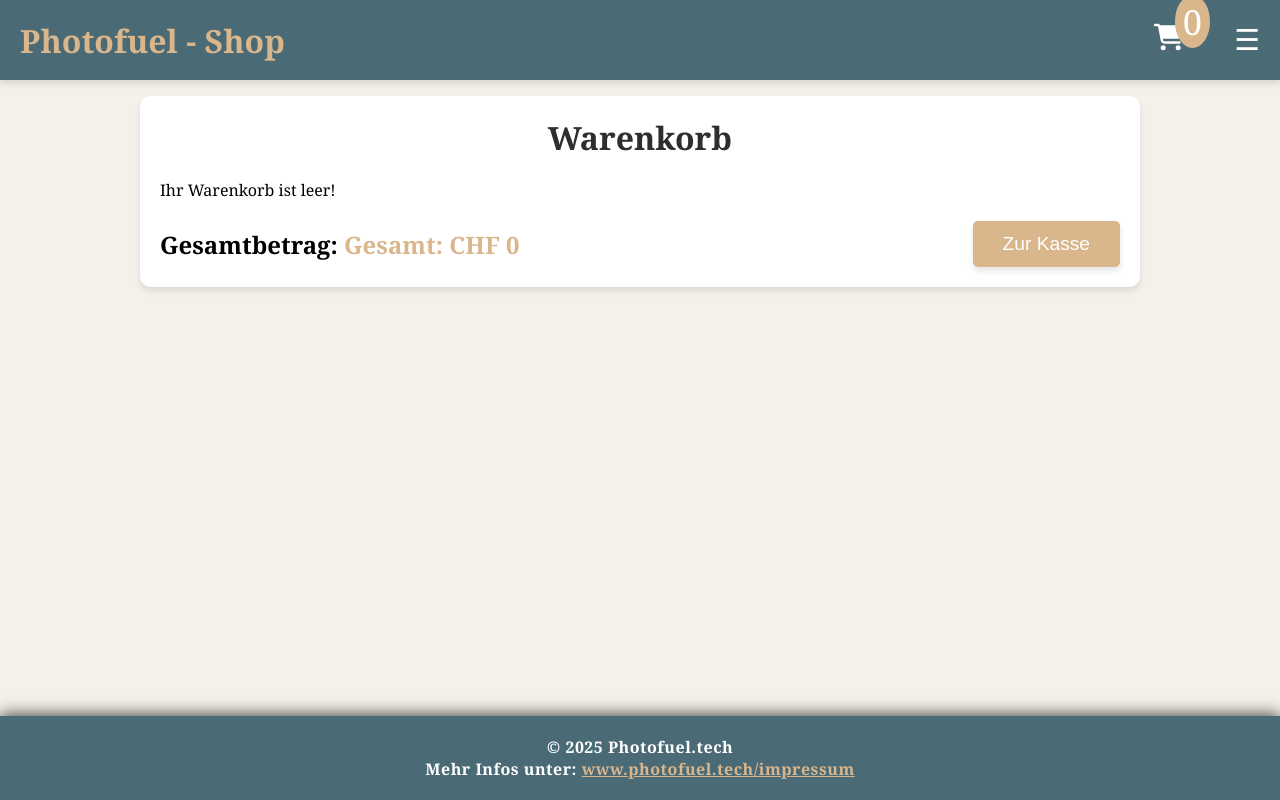
After one commit to SageTheDM/KSSM293, a PHP site: page /javascript/mockUpShop/cart.html in a window 1280 px wide. The commit adds this page. Run offline with PHP 8.4, Linux system fonts and the light colour scheme.

Commit message:
Messing around until im tired

```diff
--- a/Aufgaben/Index.html
+++ b/Aufgaben/Index.html
@@ -78,7 +78,8 @@
               <li class="folder-list-item"><a class="folder-link" href="../javascript/bmiComparisson/index.html">BMI comparator</a></li>
               <li class="folder-list-item"><a class="folder-link" href="../javascript/tipCreator/index.html">Tip generator</a></li>
               <li class="folder-list-item"><a class="folder-link" href="../javascript/teamComparison/index.html">Team comparison</a></li>
-               <li class="folder-list-item"><a class="folder-link" href="../javascript/numberGuessingGame/index.html">Guessing Gane</a></li>
+              <li class="folder-list-item"><a class="folder-link" href="../javascript/numberGuessingGame/index.html">Guessing Game</a></li>
+              <li class="folder-list-item"><a class="folder-link" href="../javascript/mockUpShop/index.html">Camera shop</a></li>
             </ul>
           </div>
 
--- a/Aufgaben/styleBasic.css
+++ b/Aufgaben/styleBasic.css
@@ -1,8 +1,10 @@
 /* Basic Reset and Global Settings */
 * {
     box-sizing: border-box;
-    transition: 0.5s;
+    transition: 0.8s;
     hyphens: auto;
+    margin: 0;
+    padding: 0;
 }
 
 body {
--- /dev/null
+++ b/javascript/mockUpShop/cart.html
@@ -0,0 +1,34 @@
+<!DOCTYPE html>
+<html lang="de">
+  <head>
+    <meta charset="UTF-8" />
+    <meta name="viewport" content="width=device-width, initial-scale=1.0" />
+    <title>Photofuel - Warenkorb</title>
+    <link rel="stylesheet" href="styles.css" />
+    <script src="scripts/cart.js" defer></script>
+    <script src="scripts/header.js" defer></script>
+    <script src="scripts/footer.js" defer></script>
+    <script src="scripts/script.js" defer></script>
+    <script src="scripts/dropdown.js"></script>
+  </head>
+  <body>
+    <header-component></header-component>
+
+    <main>
+      <section class="cart">
+        <h1>Warenkorb</h1>
+        <div id="cart-container" class="cart-items">
+          <!-- Cart items will be dynamically inserted here -->
+        </div>
+        <div class="cart-summary">
+          <div class="total">
+            <p>Gesamtbetrag: <span id="total-price">CHF 0.00</span></p>
+          </div>
+          <button class="checkout-btn">Zur Kasse</button>
+        </div>
+      </section>
+    </main>
+
+    <footer-component></footer-component>
+  </body>
+</html>
--- /dev/null
+++ b/javascript/mockUpShop/scripts/cart.js
@@ -0,0 +1,80 @@
+document.addEventListener('DOMContentLoaded', () => {
+    const cartContainer = document.getElementById('cart-container');
+    const totalPriceElement = document.getElementById('total-price');
+
+    // Get the cart from localStorage
+    let cart = JSON.parse(localStorage.getItem('cart')) || [];
+
+    // Check if the cart is empty
+    if (cart.length === 0) {
+        cartContainer.innerHTML = '<p>Ihr Warenkorb ist leer!</p>';
+        totalPriceElement.textContent = 'Gesamt: CHF 0';
+        return;
+    }
+
+    // Calculate and display the total price
+    function updateTotalPrice() {
+        let totalPrice = 0;
+        cart.forEach(item => {
+            totalPrice += parseFloat(item.price);
+        });
+        totalPriceElement.textContent = `Gesamt: CHF ${totalPrice.toFixed(2)}`;
+    }
+
+    // Loop through the cart items and display them
+    cart.forEach(item => {
+        const itemElement = document.createElement('div');
+        itemElement.className = 'cart-item';
+
+        const itemImage = document.createElement('img');
+        itemImage.src = item.image;
+        itemImage.alt = item.produktname;
+        itemImage.className = 'cart-item-image';
+
+        const itemDetails = document.createElement('div');
+        itemDetails.className = 'cart-item-details';
+
+        const itemName = document.createElement('h3');
+        itemName.textContent = item.produktname;
+
+        const itemPrice = document.createElement('p');
+        itemPrice.textContent = `CHF ${item.price}`;
+
+        // Add item details to itemElement
+        itemDetails.appendChild(itemName);
+        itemDetails.appendChild(itemPrice);
+
+        const itemRemoveButton = document.createElement('button');
+        itemRemoveButton.className = 'remove-item';
+        itemRemoveButton.textContent = 'Entfernen';
+        itemRemoveButton.addEventListener('click', () => removeItemFromCart(item.id, itemElement));
+
+        // Add remove button
+        itemDetails.appendChild(itemRemoveButton);
+        itemElement.appendChild(itemImage);
+        itemElement.appendChild(itemDetails);
+
+        cartContainer.appendChild(itemElement);
+    });
+
+    // Remove item from cart
+    function removeItemFromCart(itemId, itemElement) {
+        cart = cart.filter(item => item.id !== itemId);
+        localStorage.setItem('cart', JSON.stringify(cart));
+
+        // Remove the item element from the DOM without refreshing the page
+        itemElement.remove();
+
+        // Update the total price
+        updateTotalPrice();
+
+        // If cart is empty, display empty cart message
+        if (cart.length === 0) {
+            cartContainer.innerHTML = '<p>Ihr Warenkorb ist leer!</p>';
+            totalPriceElement.textContent = 'Gesamt: CHF 0';
+        }
+    }
+
+    // Initial update of the total price
+    updateTotalPrice();
+});
--- a/javascript/mockUpShop/scripts/header.js
+++ b/javascript/mockUpShop/scripts/header.js
@@ -4,10 +4,19 @@ class Header extends HTMLElement {
   }
 
   connectedCallback() {
+    // Get the number of items in the cart from localStorage
+    const cartItems = JSON.parse(localStorage.getItem('cart')) || [];
+
     this.innerHTML = `
       <header>
         <div class="header-content">
           <div><a href="index.html" class="project-name">Photofuel - Shop</a></div>
+          <a href="cart.html" class="headerCartBtn">
+            <svg xmlns="http://www.w3.org/2000/svg" viewBox="0 0 576 512" class="cartIcon">
+              <path fill="white" d="M0 24C0 10.7 10.7 0 24 0L69.5 0c22 0 41.5 12.8 50.6 32l411 0c26.3 0 45.5 25 38.6 50.4l-41 152.3c-8.5 31.4-37 53.3-69.5 53.3l-288.5 0 5.4 28.5c2.2 11.3 12.1 19.5 23.6 19.5L488 336c13.3 0 24 10.7 24 24s-10.7 24-24 24l-288.3 0c-34.6 0-64.3-24.6-70.7-58.5L77.4 54.5c-.7-3.8-4-6.5-7.9-6.5L24 48C10.7 48 0 37.3 0 24zM128 464a48 48 0 1 1 96 0 48 48 0 1 1 -96 0zm336-48a48 48 0 1 1 0 96 48 48 0 1 1 0-96z"/>
+            </svg>
+            <span class="cart-count">${cartItems.length}</span>
+          </a>
           <button class="burger-menu" aria-label="Toggle menu">☰</button>
         </div>
       </header>
--- a/javascript/mockUpShop/styles.css
+++ b/javascript/mockUpShop/styles.css
@@ -29,7 +29,8 @@ body {
   background-color: var(--background-color);
 }
 
-main{
+/* Main Section */
+main {
   margin: 0 0 10em 0;
 }
 
@@ -50,24 +51,59 @@ header {
   justify-content: space-between;
 }
 
+/* Header content - align items and space them out */
 .header-content {
   display: flex;
   align-items: center;
+  justify-content: space-between;
   width: 100%;
-  justify-content: space-between;
 }
 
+/* Project name */
 .project-name {
   font-size: 2em;
   font-weight: bolder;
   color: var(--accent-color);
   text-decoration: none;
   transition: color var(--transition-speed), text-shadow var(--transition-speed);
+  margin-right: auto;
 }
 
 .project-name:hover {
   color: var(--hover-color);
   text-shadow: 0 0 10px var(--hover-color);
+}
+
+/* Cart button and span */
+.headerCartBtn {
+  background: none;
+  border: none;
+  color: var(--light-background);
+  font-size: 1.8em;
+  cursor: pointer;
+  display: block;
+  padding: 0;
+  z-index: 110;
+  margin-left: auto;
+  margin-right: 40px;
+}
+
+.cartIcon {
+  width: 30px;
+  height: 30px;
+  margin-right: 10px;
+  fill: white;
+}
+
+.cart-count {
+  font-size: 1.2em;
+  background-color: var(--accent-color);
+  color: var(--light-background);
+  border-radius: 50%;
+  padding: 3px 8px;
+  position: absolute;
+  top: -5px;
+  right: 70px;
 }
 
 /* Burger Menu */
@@ -246,6 +282,24 @@ header {
   font-weight: bold;
 }
 
+/* Add to Cart Button */
+.add-to-cart-button {
+  background-color: var(--accent-color);
+  border: none;
+  color: var(--light-background);
+  padding: 10px 20px;
+  border-radius: 5px;
+  font-size: 1em;
+  cursor: pointer;
+  transition: background-color var(--transition-speed), transform var(--transition-speed);
+  margin-top: 10px;
+}
+
+.add-to-cart-button:hover {
+  background-color: var(--hover-color);
+  transform: scale(1.05);
+}
+
 /* About Us Section */
 #about-us {
   background-color: var(--light-background);
@@ -353,13 +407,134 @@ footer {
   align-items: center;
 }
 
-footer a {
+footer a{
   color: var(--accent-color);
-  text-decoration: none;
-  margin-left: 10px;
-  transition: color var(--transition-speed);
 }
 
-footer a:hover {
-  color: var(--hover-color);
+
+/* Cart Container Styling */
+.cart {
+  background-color: var(--light-background);
+  border-radius: 10px;
+  box-shadow: var(--box-shadow);
+  padding: 20px;
+  max-width: 1000px;
+  margin: auto;
+  margin-top: 6em;
 }
+
+.cart h1 {
+  font-size: 2em;
+  color: var(--primary-color);
+  text-align: center;
+  margin-bottom: 20px;
+}
+
+/* Cart Items */
+.cart-items {
+  display: flex;
+  flex-direction: column;
+  gap: 20px;
+}
+
+.cart-item {
+  display: flex;
+  justify-content: space-between;
+  padding: 15px;
+  background-color: var(--card-bg);
+  border-radius: 10px;
+  box-shadow: var(--box-shadow);
+  transition: background-color var(--transition-speed);
+}
+
+.cart-item:hover {
+  background-color: var(--card-hover-bg);
+}
+
+.cart-item img {
+  width: 80px;
+  height: 80px;
+  object-fit: cover;
+  border-radius: 5px;
+}
+
+.cart-item .item-details {
+  flex-grow: 1;
+  margin-left: 20px;
+}
+
+.cart-item .item-details h4 {
+  font-size: 1.2em;
+  margin-bottom: 5px;
+}
+
+.cart-item .item-details p {
+  font-size: 1em;
+  color: var(--secondary-color);
+}
+
+.cart-item .item-price {
+  font-weight: bold;
+}
+
+.cart-item .remove-item {
+  background-color: var(--accent-color);
+  color: var(--light-background);
+  border: none;
+  padding: 8px 15px;
+  border-radius: 5px;
+  cursor: pointer;
+  transition: background-color var(--transition-speed);
+  font-size: 1em;
+}
+
+.cart-item .remove-item:hover {
+  background-color: var(--hover-color);
+}
+
+/* Cart Summary */
+.cart-summary {
+  display: flex;
+  justify-content: space-between;
+  align-items: center;
+  margin-top: 20px;
+}
+
+.cart-summary .total {
+  font-size: 1.5em;
+  font-weight: bold;
+}
+
+.cart-summary .total span {
+  color: var(--accent-color);
+}
+
+/* Checkout Button */
+.checkout-btn {
+  background-color: var(--accent-color);
+  color: var(--light-background);
+  border: none;
+  padding: 12px 30px;
+  border-radius: 5px;
+  font-size: 1.2em;
+  cursor: pointer;
+  transition: background-color var(--transition-speed);
+  box-shadow: var(--box-shadow);
+}
+
+.checkout-btn:hover {
+  background-color: var(--hover-color);
+}
+
+.popup {
+    position: fixed;
+    top: 50%;
+    left: 50%;
+    transform: translate(-50%, -50%);
+    background-color: #fff;
+    padding: 20px;
+    border: 1px solid #ddd;
+    border-radius: 10px;
+    box-shadow: 0 0 10px rgba(0, 0, 0, 0.2);
+    text-align: center;
+}
```
Also changed, not shown: javascript/mockUpShop/json/inventory.json (+6 -6 lines), javascript/mockUpShop/scripts/createCard.js (+46 -0 lines). Lines whose indentation alone changed are shown as unchanged.
